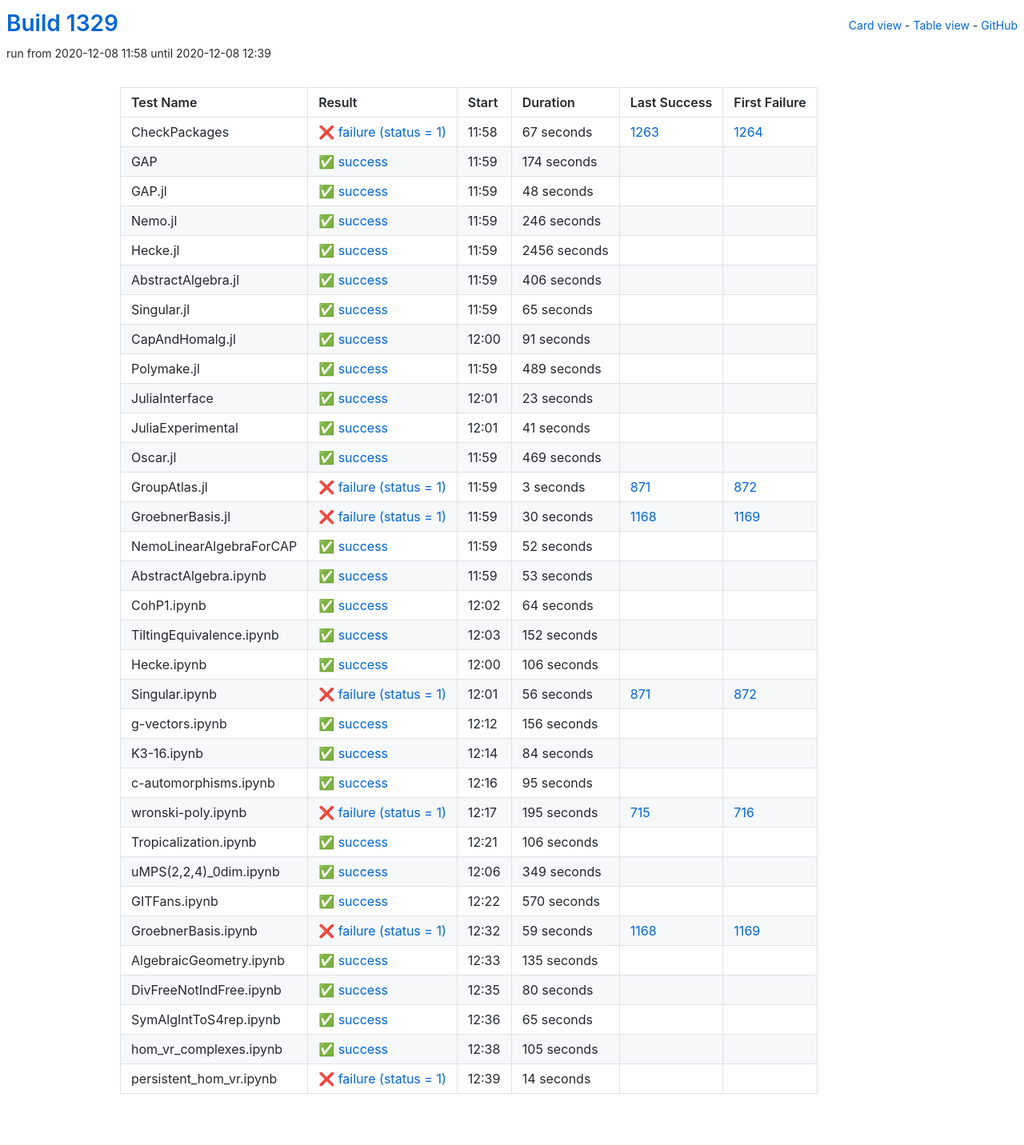
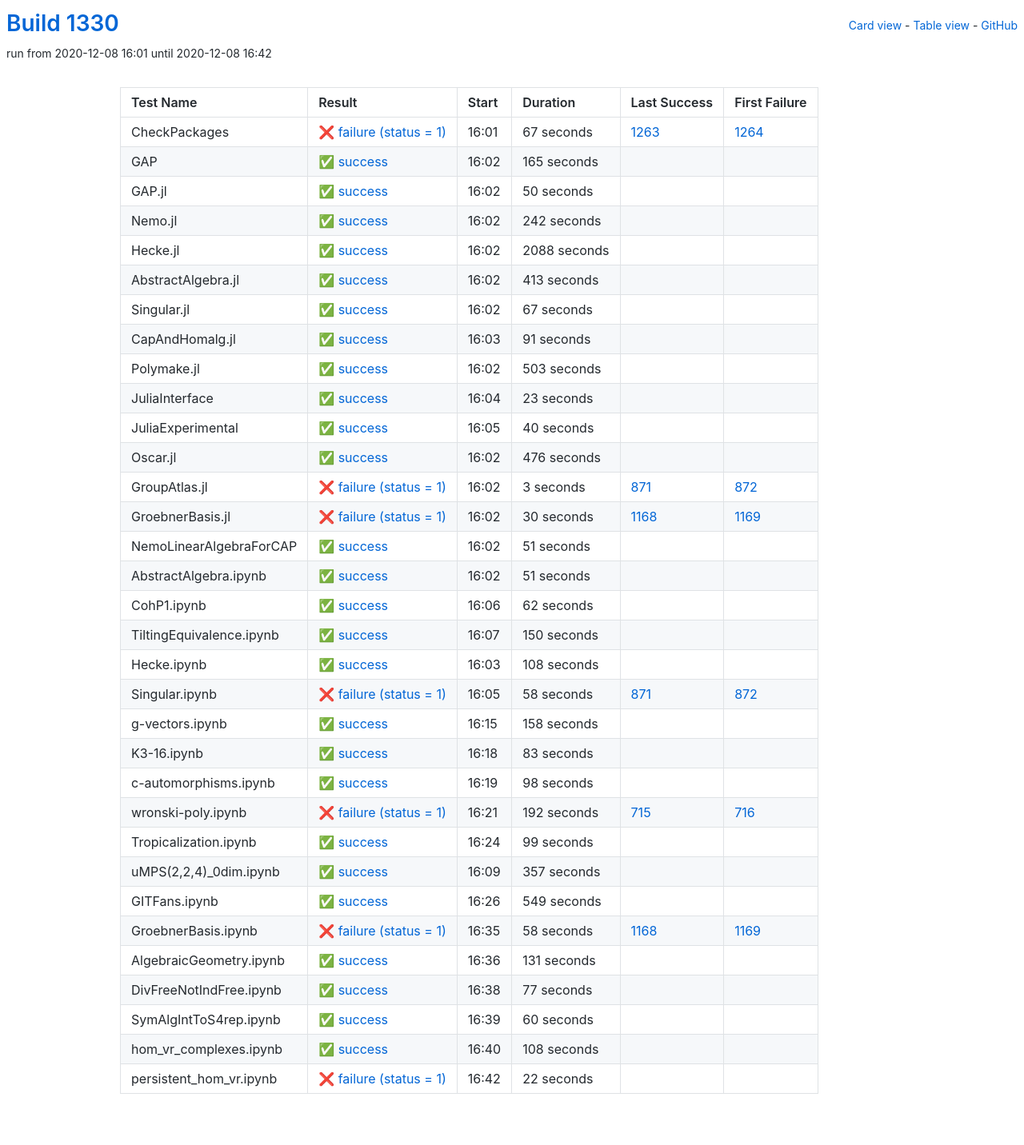
Before and after one commit to oscar-system/oscar-ci-status-stable, a Jekyll site: the page built from table.html, in a window 1280 px wide. Shown: the whole page at 80% size. Built offline with Jekyll 4.4.1, drawn with Linux system fonts in a browser that asks for light colours.

Commit message:
Build #1330

```diff
--- a/_data/ci.yml
+++ b/_data/ci.yml
@@ -1,6 +1,6 @@
 ---
-build: 1329
-build_url: https://oscarci.mathematik.uni-kl.de/job/oscar-stable/1329/
+build: 1330
+build_url: https://oscarci.mathematik.uni-kl.de/job/oscar-stable/1330/
 job: oscar-stable
 organization: oscar-system
 repo: oscar-ci-status-stable
@@ -8,8 +8,8 @@ repourl: https://github.com/oscar-system/oscar-ci-status-stable
 tests:
 - name: CheckPackages
   id: checkpackages
-  log: https://oscarci.mathematik.uni-kl.de/job/oscar-stable/1329/artifact/logs/build-1329/CheckPackages.log
-  start: 2020-12-08 11:58
+  log: https://oscarci.mathematik.uni-kl.de/job/oscar-stable/1330/artifact/logs/build-1330/CheckPackages.log
+  start: 2020-12-08 16:01
   success: false
   exitcode: 1
   status: failure
@@ -20,80 +20,80 @@ tests:
   first_failure_url: https://oscarci.mathematik.uni-kl.de/job/oscar-stable/1264/
 - name: GAP
   id: gap
-  log: https://oscarci.mathematik.uni-kl.de/job/oscar-stable/1329/artifact/logs/build-1329/GAP.log
-  start: 2020-12-08 11:59
+  log: https://oscarci.mathematik.uni-kl.de/job/oscar-stable/1330/artifact/logs/build-1330/GAP.log
+  start: 2020-12-08 16:02
   success: true
   exitcode: 0
   status: success
-  duration: 174
+  duration: 165
   last_success: false
   last_success_url:
   first_failure: false
   first_failure_url:
 - name: GAP.jl
   id: gap-jl
-  log: https://oscarci.mathematik.uni-kl.de/job/oscar-stable/1329/artifact/logs/build-1329/GAP.jl.log
-  start: 2020-12-08 11:59
+  log: https://oscarci.mathematik.uni-kl.de/job/oscar-stable/1330/artifact/logs/build-1330/GAP.jl.log
+  start: 2020-12-08 16:02
   success: true
   exitcode: 0
   status: success
-  duration: 48
+  duration: 50
   last_success: false
   last_success_url:
   first_failure: false
   first_failure_url:
 - name: Nemo.jl
   id: nemo-jl
-  log: https://oscarci.mathematik.uni-kl.de/job/oscar-stable/1329/artifact/logs/build-1329/Nemo.jl.log
-  start: 2020-12-08 11:59
+  log: https://oscarci.mathematik.uni-kl.de/job/oscar-stable/1330/artifact/logs/build-1330/Nemo.jl.log
+  start: 2020-12-08 16:02
   success: true
   exitcode: 0
   status: success
-  duration: 246
+  duration: 242
   last_success: false
   last_success_url:
   first_failure: false
   first_failure_url:
 - name: Hecke.jl
   id: hecke-jl
-  log: https://oscarci.mathematik.uni-kl.de/job/oscar-stable/1329/artifact/logs/build-1329/Hecke.jl.log
-  start: 2020-12-08 11:59
+  log: https://oscarci.mathematik.uni-kl.de/job/oscar-stable/1330/artifact/logs/build-1330/Hecke.jl.log
+  start: 2020-12-08 16:02
   success: true
   exitcode: 0
   status: success
-  duration: 2456
+  duration: 2088
   last_success: false
   last_success_url:
   first_failure: false
   first_failure_url:
 - name: AbstractAlgebra.jl
   id: abstractalgebra-jl
-  log: https://oscarci.mathematik.uni-kl.de/job/oscar-stable/1329/artifact/logs/build-1329/AbstractAlgebra.jl.log
-  start: 2020-12-08 11:59
+  log: https://oscarci.mathematik.uni-kl.de/job/oscar-stable/1330/artifact/logs/build-1330/AbstractAlgebra.jl.log
+  start: 2020-12-08 16:02
   success: true
   exitcode: 0
   status: success
-  duration: 406
+  duration: 413
   last_success: false
   last_success_url:
   first_failure: false
   first_failure_url:
 - name: Singular.jl
   id: singular-jl
-  log: https://oscarci.mathematik.uni-kl.de/job/oscar-stable/1329/artifact/logs/build-1329/Singular.jl.log
-  start: 2020-12-08 11:59
+  log: https://oscarci.mathematik.uni-kl.de/job/oscar-stable/1330/artifact/logs/build-1330/Singular.jl.log
+  start: 2020-12-08 16:02
   success: true
   exitcode: 0
   status: success
-  duration: 65
+  duration: 67
   last_success: false
   last_success_url:
   first_failure: false
   first_failure_url:
 - name: CapAndHomalg.jl
   id: capandhomalg-jl
-  log: https://oscarci.mathematik.uni-kl.de/job/oscar-stable/1329/artifact/logs/build-1329/CapAndHomalg.jl.log
-  start: 2020-12-08 12:00
+  log: https://oscarci.mathematik.uni-kl.de/job/oscar-stable/1330/artifact/logs/build-1330/CapAndHomalg.jl.log
+  start: 2020-12-08 16:03
   success: true
   exitcode: 0
   status: success
@@ -104,20 +104,20 @@ tests:
   first_failure_url:
 - name: Polymake.jl
   id: polymake-jl
-  log: https://oscarci.mathematik.uni-kl.de/job/oscar-stable/1329/artifact/logs/build-1329/Polymake.jl.log
-  start: 2020-12-08 11:59
+  log: https://oscarci.mathematik.uni-kl.de/job/oscar-stable/1330/artifact/logs/build-1330/Polymake.jl.log
+  start: 2020-12-08 16:02
   success: true
   exitcode: 0
   status: success
-  duration: 489
+  duration: 503
   last_success: false
   last_success_url:
   first_failure: false
   first_failure_url:
 - name: JuliaInterface
   id: juliainterface
-  log: https://oscarci.mathematik.uni-kl.de/job/oscar-stable/1329/artifact/logs/build-1329/JuliaInterface.log
-  start: 2020-12-08 12:01
+  log: https://oscarci.mathematik.uni-kl.de/job/oscar-stable/1330/artifact/logs/build-1330/JuliaInterface.log
+  start: 2020-12-08 16:04
   success: true
   exitcode: 0
   status: success
@@ -128,32 +128,32 @@ tests:
   first_failure_url:
 - name: JuliaExperimental
   id: juliaexperimental
-  log: https://oscarci.mathematik.uni-kl.de/job/oscar-stable/1329/artifact/logs/build-1329/JuliaExperimental.log
-  start: 2020-12-08 12:01
+  log: https://oscarci.mathematik.uni-kl.de/job/oscar-stable/1330/artifact/logs/build-1330/JuliaExperimental.log
+  start: 2020-12-08 16:05
   success: true
   exitcode: 0
   status: success
-  duration: 41
+  duration: 40
   last_success: false
   last_success_url:
   first_failure: false
   first_failure_url:
 - name: Oscar.jl
   id: oscar-jl
-  log: https://oscarci.mathematik.uni-kl.de/job/oscar-stable/1329/artifact/logs/build-1329/Oscar.jl.log
-  start: 2020-12-08 11:59
+  log: https://oscarci.mathematik.uni-kl.de/job/oscar-stable/1330/artifact/logs/build-1330/Oscar.jl.log
+  start: 2020-12-08 16:02
   success: true
   exitcode: 0
   status: success
-  duration: 469
+  duration: 476
   last_success: false
   last_success_url:
   first_failure: false
   first_failure_url:
 - name: GroupAtlas.jl
   id: groupatlas-jl
-  log: https://oscarci.mathematik.uni-kl.de/job/oscar-stable/1329/artifact/logs/build-1329/GroupAtlas.jl.log
-  start: 2020-12-08 11:59
+  log: https://oscarci.mathematik.uni-kl.de/job/oscar-stable/1330/artifact/logs/build-1330/GroupAtlas.jl.log
+  start: 2020-12-08 16:02
   success: false
   exitcode: 1
   status: failure
@@ -164,8 +164,8 @@ tests:
   first_failure_url: https://oscarci.mathematik.uni-kl.de/job/oscar-stable/872/
 - name: GroebnerBasis.jl
   id: groebnerbasis-jl
-  log: https://oscarci.mathematik.uni-kl.de/job/oscar-stable/1329/artifact/logs/build-1329/GroebnerBasis.jl.log
-  start: 2020-12-08 11:59
+  log: https://oscarci.mathematik.uni-kl.de/job/oscar-stable/1330/artifact/logs/build-1330/GroebnerBasis.jl.log
+  start: 2020-12-08 16:02
   success: false
   exitcode: 1
   status: failure
@@ -176,228 +176,228 @@ tests:
   first_failure_url: https://oscarci.mathematik.uni-kl.de/job/oscar-stable/1169/
 - name: NemoLinearAlgebraForCAP
   id: nemolinearalgebraforcap
-  log: https://oscarci.mathematik.uni-kl.de/job/oscar-stable/1329/artifact/logs/build-1329/NemoLinearAlgebraForCAP.log
-  start: 2020-12-08 11:59
+  log: https://oscarci.mathematik.uni-kl.de/job/oscar-stable/1330/artifact/logs/build-1330/NemoLinearAlgebraForCAP.log
+  start: 2020-12-08 16:02
   success: true
   exitcode: 0
   status: success
-  duration: 52
+  duration: 51
   last_success: false
   last_success_url:
   first_failure: false
   first_failure_url:
 - name: AbstractAlgebra.ipynb
   id: abstractalgebra-ipynb
-  log: https://oscarci.mathematik.uni-kl.de/job/oscar-stable/1329/artifact/logs/build-1329/AbstractAlgebra.ipynb.log
-  start: 2020-12-08 11:59
+  log: https://oscarci.mathematik.uni-kl.de/job/oscar-stable/1330/artifact/logs/build-1330/AbstractAlgebra.ipynb.log
+  start: 2020-12-08 16:02
   success: true
   exitcode: 0
   status: success
-  duration: 53
+  duration: 51
   last_success: false
   last_success_url:
   first_failure: false
   first_failure_url:
 - name: CohP1.ipynb
   id: cohp1-ipynb
-  log: https://oscarci.mathematik.uni-kl.de/job/oscar-stable/1329/artifact/logs/build-1329/CohP1.ipynb.log
-  start: 2020-12-08 12:02
+  log: https://oscarci.mathematik.uni-kl.de/job/oscar-stable/1330/artifact/logs/build-1330/CohP1.ipynb.log
+  start: 2020-12-08 16:06
   success: true
   exitcode: 0
   status: success
-  duration: 64
+  duration: 62
   last_success: false
   last_success_url:
   first_failure: false
   first_failure_url:
 - name: TiltingEquivalence.ipynb
   id: tiltingequivalence-ipynb
-  log: https://oscarci.mathematik.uni-kl.de/job/oscar-stable/1329/artifact/logs/build-1329/TiltingEquivalence.ipynb.log
-  start: 2020-12-08 12:03
+  log: https://oscarci.mathematik.uni-kl.de/job/oscar-stable/1330/artifact/logs/build-1330/TiltingEquivalence.ipynb.log
+  start: 2020-12-08 16:07
   success: true
   exitcode: 0
   status: success
-  duration: 152
+  duration: 150
   last_success: false
   last_success_url:
   first_failure: false
   first_failure_url:
 - name: Hecke.ipynb
   id: hecke-ipynb
-  log: https://oscarci.mathematik.uni-kl.de/job/oscar-stable/1329/artifact/logs/build-1329/Hecke.ipynb.log
-  start: 2020-12-08 12:00
+  log: https://oscarci.mathematik.uni-kl.de/job/oscar-stable/1330/artifact/logs/build-1330/Hecke.ipynb.log
+  start: 2020-12-08 16:03
   success: true
   exitcode: 0
   status: success
-  duration: 106
+  duration: 108
   last_success: false
   last_success_url:
   first_failure: false
   first_failure_url:
 - name: Singular.ipynb
   id: singular-ipynb
-  log: https://oscarci.mathematik.uni-kl.de/job/oscar-stable/1329/artifact/logs/build-1329/Singular.ipynb.log
-  start: 2020-12-08 12:01
+  log: https://oscarci.mathematik.uni-kl.de/job/oscar-stable/1330/artifact/logs/build-1330/Singular.ipynb.log
+  start: 2020-12-08 16:05
   success: false
   exitcode: 1
   status: failure
-  duration: 56
+  duration: 58
   last_success: 871
   last_success_url: https://oscarci.mathematik.uni-kl.de/job/oscar-stable/871/
   first_failure: 872
   first_failure_url: https://oscarci.mathematik.uni-kl.de/job/oscar-stable/872/
 - name: g-vectors.ipynb
   id: g-vectors-ipynb
-  log: https://oscarci.mathematik.uni-kl.de/job/oscar-stable/1329/artifact/logs/build-1329/g-vectors.ipynb.log
-  start: 2020-12-08 12:12
+  log: https://oscarci.mathematik.uni-kl.de/job/oscar-stable/1330/artifact/logs/build-1330/g-vectors.ipynb.log
+  start: 2020-12-08 16:15
   success: true
   exitcode: 0
   status: success
-  duration: 156
+  duration: 158
   last_success: false
   last_success_url:
   first_failure: false
   first_failure_url:
 - name: K3-16.ipynb
   id: k3-16-ipynb
-  log: https://oscarci.mathematik.uni-kl.de/job/oscar-stable/1329/artifact/logs/build-1329/K3-16.ipynb.log
-  start: 2020-12-08 12:14
+  log: https://oscarci.mathematik.uni-kl.de/job/oscar-stable/1330/artifact/logs/build-1330/K3-16.ipynb.log
+  start: 2020-12-08 16:18
   success: true
   exitcode: 0
   status: success
-  duration: 84
+  duration: 83
   last_success: false
   last_success_url:
   first_failure: false
   first_failure_url:
 - name: c-automorphisms.ipynb
   id: c-automorphisms-ipynb
-  log: https://oscarci.mathematik.uni-kl.de/job/oscar-stable/1329/artifact/logs/build-1329/c-automorphisms.ipynb.log
-  start: 2020-12-08 12:16
+  log: https://oscarci.mathematik.uni-kl.de/job/oscar-stable/1330/artifact/logs/build-1330/c-automorphisms.ipynb.log
+  start: 2020-12-08 16:19
   success: true
   exitcode: 0
   status: success
-  duration: 95
+  duration: 98
   last_success: false
   last_success_url:
   first_failure: false
   first_failure_url:
 - name: wronski-poly.ipynb
   id: wronski-poly-ipynb
-  log: https://oscarci.mathematik.uni-kl.de/job/oscar-stable/1329/artifact/logs/build-1329/wronski-poly.ipynb.log
-  start: 2020-12-08 12:17
+  log: https://oscarci.mathematik.uni-kl.de/job/oscar-stable/1330/artifact/logs/build-1330/wronski-poly.ipynb.log
+  start: 2020-12-08 16:21
   success: false
   exitcode: 1
   status: failure
-  duration: 195
+  duration: 192
   last_success: 715
   last_success_url: https://oscarci.mathematik.uni-kl.de/job/oscar-stable/715/
   first_failure: 716
   first_failure_url: https://oscarci.mathematik.uni-kl.de/job/oscar-stable/716/
 - name: Tropicalization.ipynb
   id: tropicalization-ipynb
-  log: https://oscarci.mathematik.uni-kl.de/job/oscar-stable/1329/artifact/logs/build-1329/Tropicalization.ipynb.log
-  start: 2020-12-08 12:21
+  log: https://oscarci.mathematik.uni-kl.de/job/oscar-stable/1330/artifact/logs/build-1330/Tropicalization.ipynb.log
+  start: 2020-12-08 16:24
   success: true
   exitcode: 0
   status: success
-  duration: 106
+  duration: 99
   last_success: false
   last_success_url:
   first_failure: false
   first_failure_url:
 - name: uMPS(2,2,4)_0dim.ipynb
   id: umps-2-2-4-0dim-ipynb
-  log: https://oscarci.mathematik.uni-kl.de/job/oscar-stable/1329/artifact/logs/build-1329/uMPS-2-2-4-_0dim.ipynb.log
-  start: 2020-12-08 12:06
+  log: https://oscarci.mathematik.uni-kl.de/job/oscar-stable/1330/artifact/logs/build-1330/uMPS-2-2-4-_0dim.ipynb.log
+  start: 2020-12-08 16:09
   success: true
   exitcode: 0
   status: success
-  duration: 349
+  duration: 357
   last_success: false
   last_success_url:
   first_failure: false
   first_failure_url:
 - name: GITFans.ipynb
   id: gitfans-ipynb
-  log: https://oscarci.mathematik.uni-kl.de/job/oscar-stable/1329/artifact/logs/build-1329/GITFans.ipynb.log
-  start: 2020-12-08 12:22
+  log: https://oscarci.mathematik.uni-kl.de/job/oscar-stable/1330/artifact/logs/build-1330/GITFans.ipynb.log
+  start: 2020-12-08 16:26
   success: true
   exitcode: 0
   status: success
-  duration: 570
+  duration: 549
   last_success: false
   last_success_url:
   first_failure: false
   first_failure_url:
 - name: GroebnerBasis.ipynb
   id: groebnerbasis-ipynb
-  log: https://oscarci.mathematik.uni-kl.de/job/oscar-stable/1329/artifact/logs/build-1329/GroebnerBasis.ipynb.log
-  start: 2020-12-08 12:32
+  log: https://oscarci.mathematik.uni-kl.de/job/oscar-stable/1330/artifact/logs/build-1330/GroebnerBasis.ipynb.log
+  start: 2020-12-08 16:35
   success: false
   exitcode: 1
   status: failure
-  duration: 59
+  duration: 58
   last_success: 1168
   last_success_url: https://oscarci.mathematik.uni-kl.de/job/oscar-stable/1168/
   first_failure: 1169
   first_failure_url: https://oscarci.mathematik.uni-kl.de/job/oscar-stable/1169/
 - name: AlgebraicGeometry.ipynb
   id: algebraicgeometry-ipynb
-  log: https://oscarci.mathematik.uni-kl.de/job/oscar-stable/1329/artifact/logs/build-1329/AlgebraicGeometry.ipynb.log
-  start: 2020-12-08 12:33
+  log: https://oscarci.mathematik.uni-kl.de/job/oscar-stable/1330/artifact/logs/build-1330/AlgebraicGeometry.ipynb.log
+  start: 2020-12-08 16:36
   success: true
   exitcode: 0
   status: success
-  duration: 135
+  duration: 131
   last_success: false
   last_success_url:
   first_failure: false
   first_failure_url:
 - name: DivFreeNotIndFree.ipynb
   id: divfreenotindfree-ipynb
-  log: https://oscarci.mathematik.uni-kl.de/job/oscar-stable/1329/artifact/logs/build-1329/DivFreeNotIndFree.ipynb.log
-  start: 2020-12-08 12:35
+  log: https://oscarci.mathematik.uni-kl.de/job/oscar-stable/1330/artifact/logs/build-1330/DivFreeNotIndFree.ipynb.log
+  start: 2020-12-08 16:38
   success: true
   exitcode: 0
   status: success
-  duration: 80
+  duration: 77
   last_success: false
   last_success_url:
   first_failure: false
   first_failure_url:
 - name: SymAlgIntToS4rep.ipynb
   id: symalginttos4rep-ipynb
-  log: https://oscarci.mathematik.uni-kl.de/job/oscar-stable/1329/artifact/logs/build-1329/SymAlgIntToS4rep.ipynb.log
-  start: 2020-12-08 12:36
+  log: https://oscarci.mathematik.uni-kl.de/job/oscar-stable/1330/artifact/logs/build-1330/SymAlgIntToS4rep.ipynb.log
+  start: 2020-12-08 16:39
   success: true
   exitcode: 0
   status: success
-  duration: 65
+  duration: 60
   last_success: false
   last_success_url:
   first_failure: false
   first_failure_url:
 - name: hom_vr_complexes.ipynb
   id: hom-vr-complexes-ipynb
-  log: https://oscarci.mathematik.uni-kl.de/job/oscar-stable/1329/artifact/logs/build-1329/hom_vr_complexes.ipynb.log
-  start: 2020-12-08 12:38
+  log: https://oscarci.mathematik.uni-kl.de/job/oscar-stable/1330/artifact/logs/build-1330/hom_vr_complexes.ipynb.log
+  start: 2020-12-08 16:40
   success: true
   exitcode: 0
   status: success
-  duration: 105
+  duration: 108
   last_success: false
   last_success_url:
   first_failure: false
   first_failure_url:
 - name: persistent_hom_vr.ipynb
   id: persistent-hom-vr-ipynb
-  log: https://oscarci.mathematik.uni-kl.de/job/oscar-stable/1329/artifact/logs/build-1329/persistent_hom_vr.ipynb.log
-  start: 2020-12-08 12:39
+  log: https://oscarci.mathematik.uni-kl.de/job/oscar-stable/1330/artifact/logs/build-1330/persistent_hom_vr.ipynb.log
+  start: 2020-12-08 16:42
   success: false
   exitcode: 1
   status: failure
-  duration: 14
+  duration: 22
   last_success: false
   last_success_url:
   first_failure: false
```
Also changed, not shown: README.md.
